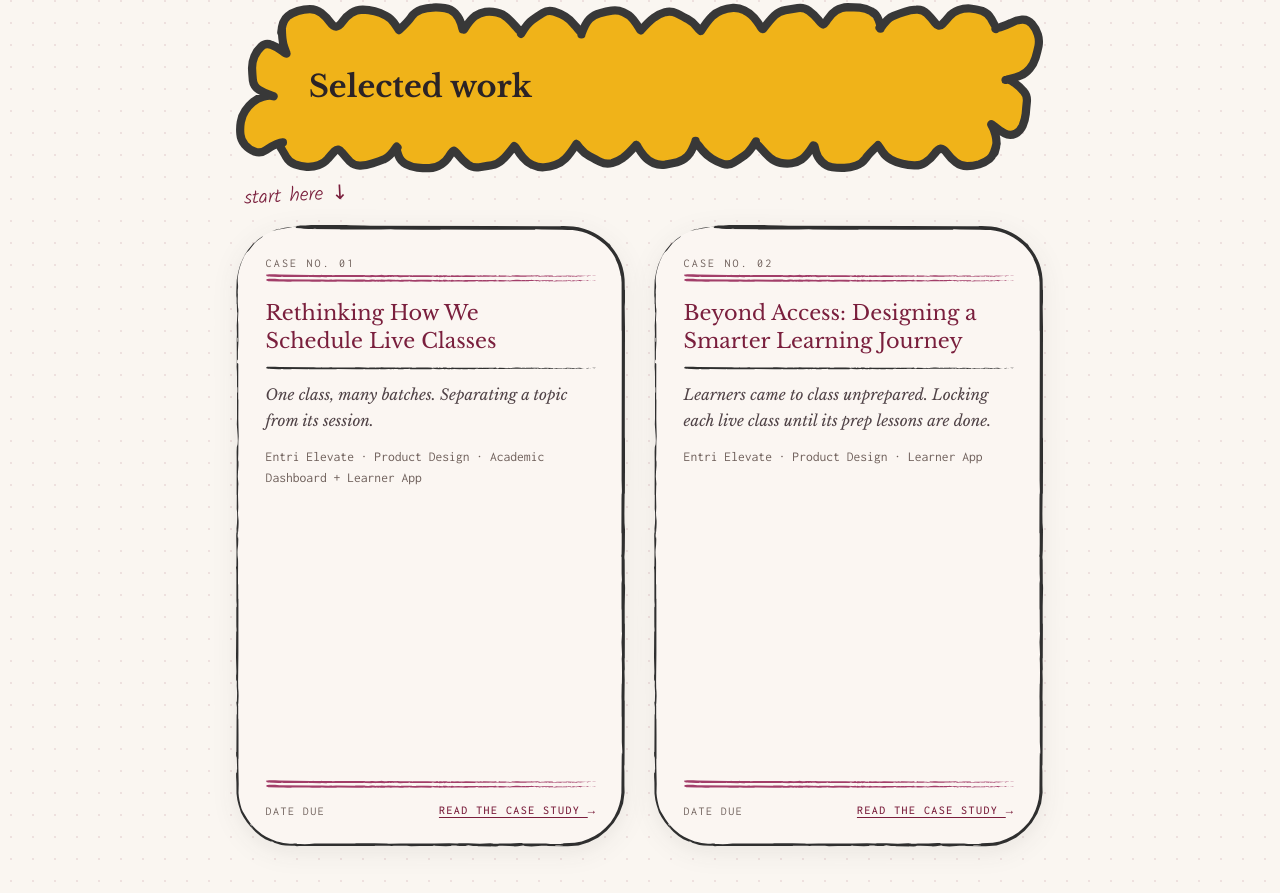
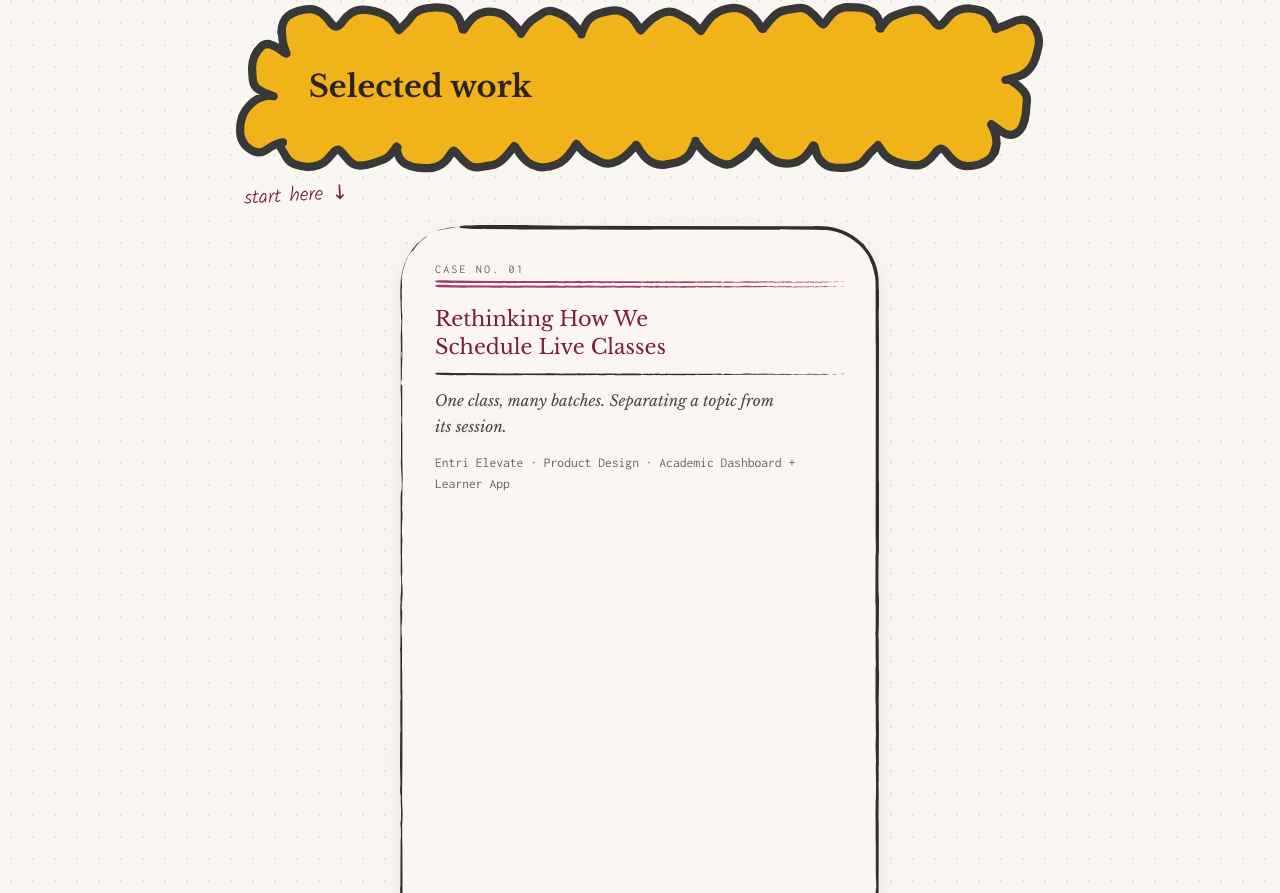
Before and after one commit to priyankattru-droid/pepperandpixels-coming-soon, a plain HTML site: page index.html in a window 1280 px wide. Shown: the part 1176-2069 px from the top of the page. Drawn offline with nearby package versions, Linux system fonts and the light colour scheme.

Commit message:
Library cards: 480px max width, centred and wrapping; inner spacing scales with the card
Co-Authored-By: Claude Opus 5.5 <noreply@anthropic.com>

```diff
--- a/assets/library-cards.css
+++ b/assets/library-cards.css
@@ -2,15 +2,18 @@
 
 .shelf {
   list-style: none;
-  display: grid;
+  display: flex;
+  flex-wrap: wrap;
+  justify-content: center;
   gap: 1.75rem;
 }
 
 /* keep the card artwork's portrait proportions (403 × 643) */
-.shelf-item { aspect-ratio: 403 / 643; }
-
-@media (min-width: 720px) {
-  .shelf { grid-template-columns: repeat(2, minmax(0, 403px)); }
+.shelf-item {
+  width: 100%;
+  max-width: 480px;
+  aspect-ratio: 403 / 643;
+  container-type: inline-size;
 }
 
 .lib-card {
@@ -21,7 +24,8 @@
   position: relative;
   color: var(--ink);
   text-decoration: none;
-  padding: 2rem 1.85rem 0.75rem;
+  /* inner spacing scales with the card (was 2rem 1.85rem 0.75rem at 403px) */
+  padding: 7.9cqi 7.3cqi 3cqi;
   /* hand-drawn card: corners sliced so they never stretch */
   border: 0 solid transparent;
   border-image: url('card-border.svg') 64 fill / 64px stretch;
```
